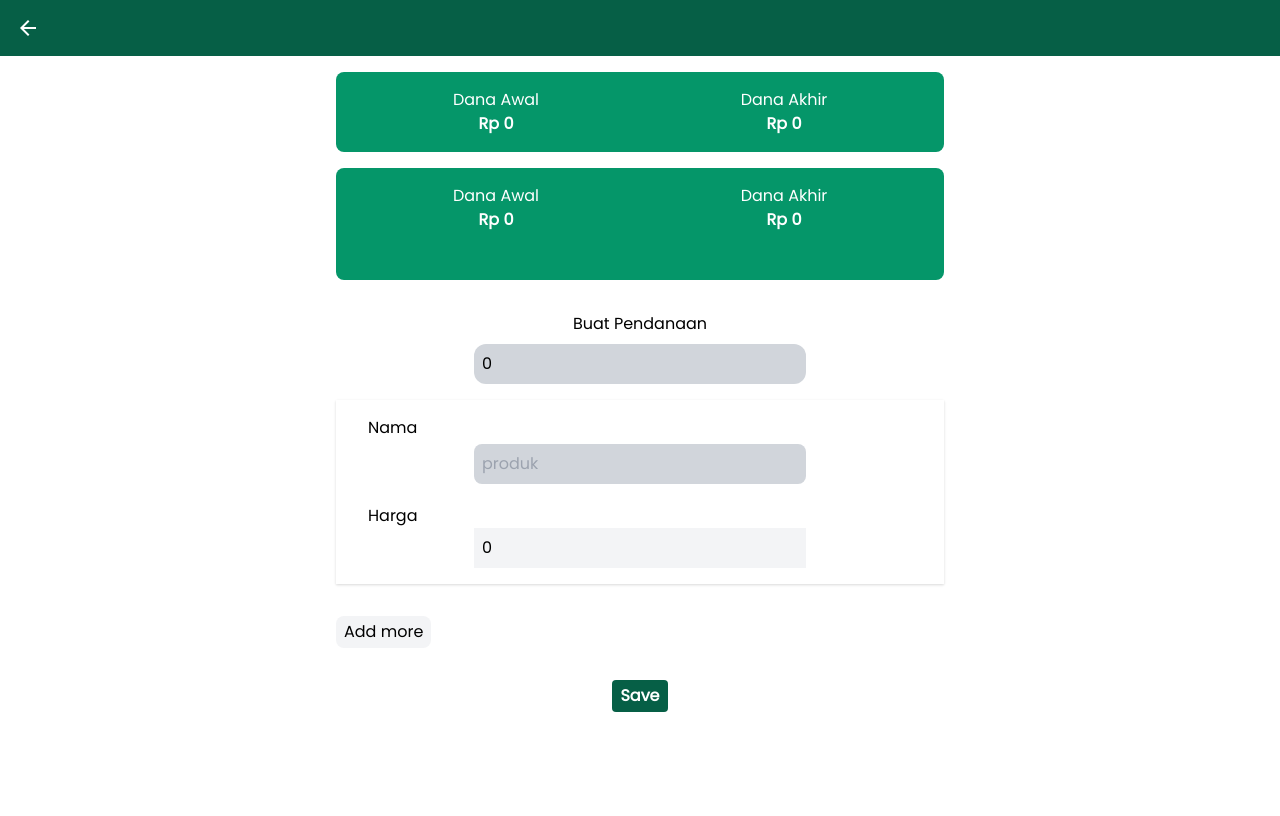
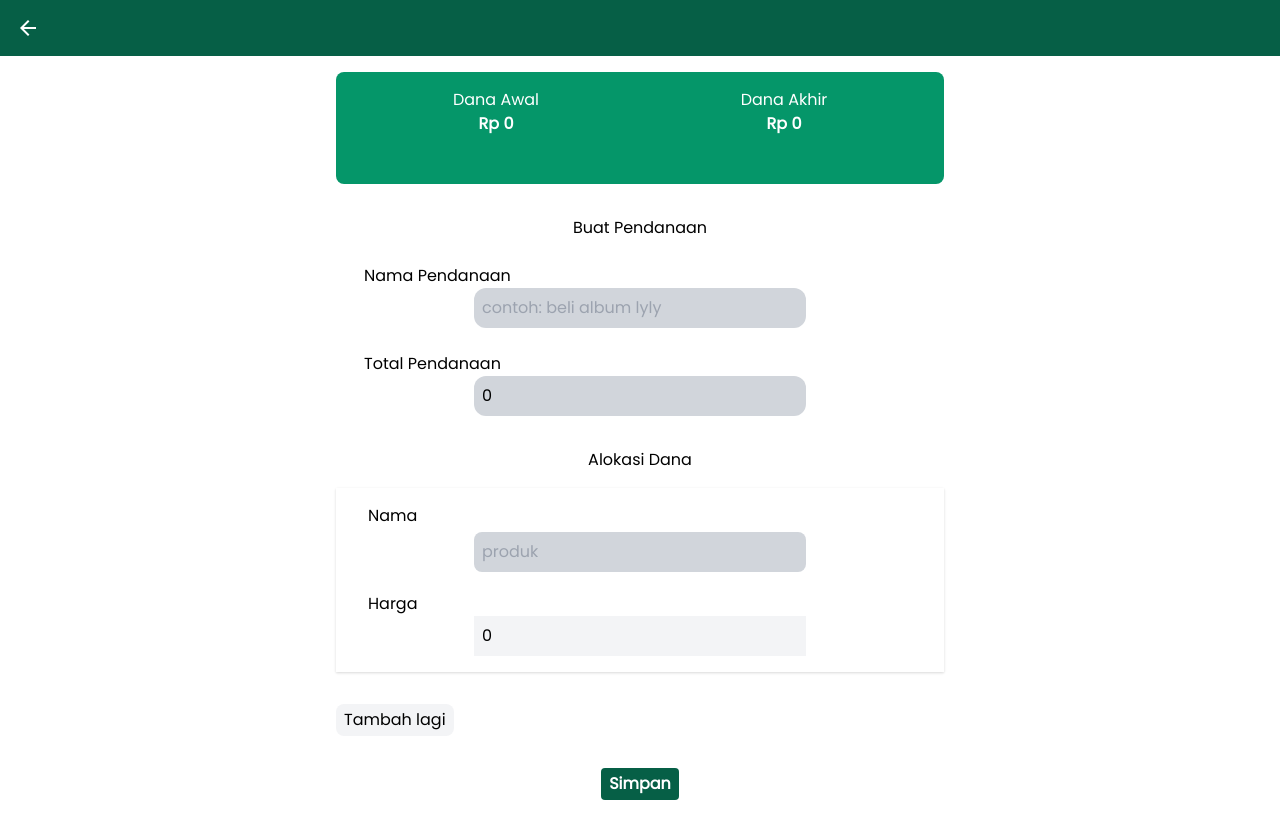
Before and after one commit to JenabB/react-alokasi-dana, a React (Create React App) app: page /create in a window 1280 px wide. Built offline with nearby package versions, Linux system fonts and the light colour scheme; the HTML template or start-up script is replaced by a standard one.

Commit message:
initial history

```diff
--- a/package.json
+++ b/package.json
@@ -7,6 +7,7 @@
     "@testing-library/jest-dom": "^5.14.1",
     "@testing-library/react": "^11.2.7",
     "@testing-library/user-event": "^12.8.3",
+    "moment": "^2.29.1",
     "react": "^17.0.2",
     "react-dom": "^17.0.2",
     "react-router-dom": "^5.2.0",
--- a/src/Navigation.js
+++ b/src/Navigation.js
@@ -1,6 +1,7 @@
 import React from "react";
 import { BrowserRouter as Router, Switch, Route } from "react-router-dom";
 import CreatePendanaan from "./pages/CreatePendanaan";
+import DanaDetail from "./pages/DanaDetail";
 import Home from "./pages/Home";
 
 export default function Navigation() {
@@ -9,34 +10,10 @@ export default function Navigation() {
       <div>
         <Switch>
           <Route exact path="/" component={Home} />
-          <Route path="/about">
-            <About />
-          </Route>
           <Route path="/create" component={CreatePendanaan} />
-          <Route path="/dashboard">
-            <Dashboard />
-          </Route>
+          <Route path="/pendanaan/:id" component={DanaDetail} />
         </Switch>
       </div>
     </Router>
   );
 }
-
-// You can think of these components as "pages"
-// in your app.
-
-function About() {
-  return (
-    <div>
-      <h2>About</h2>
-    </div>
-  );
-}
-
-function Dashboard() {
-  return (
-    <div>
-      <h2>Dashboard</h2>
-    </div>
-  );
-}
--- a/src/context/GlobalState.js
+++ b/src/context/GlobalState.js
@@ -1,10 +1,13 @@
-import React, { createContext, useReducer } from "react";
+import React, { createContext, useReducer, useEffect } from "react";
 import Reducer from "./Reducer";
 
 const initialState = {
   totalAlokasiDana: localStorage.getItem("total-alokasi-dana")
     ? localStorage.getItem("total-alokasi-dana")
     : 0,
+  history: localStorage.getItem("history-pendanaan")
+    ? JSON.parse(localStorage.getItem("history-pendanaan"))
+    : [],
   danaAwal: 0,
   danaAkhir: 0,
   semuaProduk: [{ nama: "", harga: 0 }],
@@ -15,6 +18,14 @@ export const GlobalContext = createContext(initialState);
 
 export const GlobalProvider = (props) => {
   const [state, dispatch] = useReducer(Reducer, initialState);
+
+  useEffect(() => {
+    localStorage.setItem(
+      "total-alokasi-dana",
+      JSON.stringify(state.totalAlokasiDana)
+    );
+    localStorage.setItem("history-pendanaan", JSON.stringify(state.history));
+  }, [state]);
 
   function getTotalAlokasiDana(dana) {
     dispatch({
@@ -44,11 +55,20 @@ export const GlobalProvider = (props) => {
     });
   }
 
-  // function getSemuaProduk(dana) {
-  //   dispatch({
+  function getSemuaProduk(produk) {
+    dispatch({
+      type: "GET_SEMUA_PRODUK",
+      payload: produk,
+    });
+  }
 
-  //   })
-  // }
+  function setToHistory(dana) {
+    dispatch({
+      type: "SET_TO_HISTORY",
+      payload: dana,
+    });
+  }
+
   return (
     <GlobalContext.Provider
       value={{
@@ -57,10 +77,13 @@ export const GlobalProvider = (props) => {
         danaAkhir: state.danaAkhir,
         semuaProduk: state.semuaProduk,
         hargaProduk: state.hargaProduk,
+        history: state.history,
         getTotalAlokasiDana,
         getDanaAwal,
         getDanaAkhir,
         getHargaProduk,
+        getSemuaProduk,
+        setToHistory,
       }}
     >
       {props.children}
--- a/src/context/Reducer.js
+++ b/src/context/Reducer.js
@@ -25,6 +25,18 @@ export default (state, action) => {
         hargaProduk: action.payload,
       };
 
+    case "GET_SEMUA_PRODUK":
+      return {
+        ...state,
+        semuaProduk: action.payload,
+      };
+
+    case "SET_TO_HISTORY":
+      return {
+        ...state,
+        history: [action.payload, ...state.history],
+      };
+
     default:
       return state;
   }
--- /dev/null
+++ b/src/pages/DanaDetail.js
@@ -0,0 +1,15 @@
+import React, { useContext } from "react";
+
+import AppBarWithBackButton from "../components/AppBarWithBackButton";
+import { GlobalContext } from "../context/GlobalState";
+
+const DanaDetail = (props) => {
+  return (
+    <div>
+      <AppBarWithBackButton />
+      <h1>ini detail</h1>
+    </div>
+  );
+};
+
+export default DanaDetail;
--- a/src/pages/createPendanaan/Form.js
+++ b/src/pages/createPendanaan/Form.js
@@ -1,11 +1,9 @@
 import React, { useState, useEffect, useContext } from "react";
 // import Swal from "sweetalert2";
-import { formatRp } from "../../utils/formatRp";
 import { GlobalContext } from "../../context/GlobalState";
 
 const Form = () => {
-  const [semuaProduk, setSemuaProduk] = useState([{ nama: "", harga: 0 }]);
-
+  const [namaPendanaan, setNamaPendaan] = useState("");
   const {
     danaAwal,
     danaAkhir,
@@ -13,7 +11,14 @@ const Form = () => {
     getDanaAkhir,
     hargaProduk,
     getHargaProduk,
+    semuaProduk,
+    getSemuaProduk,
+    setToHistory,
   } = useContext(GlobalContext);
+
+  const handleNamaPendanaanChange = (e) => {
+    setNamaPendaan(e.target.value);
+  };
 
   const handleDanaChange = (e) => {
     getDanaAwal(parseInt(e.target.value));
@@ -25,18 +30,26 @@ const Form = () => {
 
     produks[index] = { ...produk, [e.target.name]: e.target.value };
 
-    setSemuaProduk(produks);
+    getSemuaProduk(produks);
   };
 
   const handleProdukSubmit = (e) => {
     e.preventDefault();
 
     getDanaAkhir(danaAwal);
-    setSemuaProduk([...semuaProduk, { nama: "", harga: 0 }]);
+    getSemuaProduk([...semuaProduk, { nama: "", harga: 0 }]);
   };
 
   const save = () => {
     console.log(semuaProduk);
+    setToHistory({
+      id: "_" + Math.random().toString(36).substr(2, 9),
+      createdAt: new Date(),
+      namaPendanaan: namaPendanaan,
+      danaAwal: danaAwal,
+      danaAkhir: danaAkhir,
+      semuaProduk: semuaProduk,
+    });
   };
 
   useEffect(() => {
@@ -53,46 +66,18 @@ const Form = () => {
 
   return (
     <div>
-      {/* menampilkan dana */}
-      <div className="bg-green-600 text-center text-white  m-4 p-4 rounded-lg">
-        <div className="grid grid-cols-2">
-          <div>
-            <h1>Dana Awal</h1>
-            <h1 className="font-bold">{formatRp(danaAwal)}</h1>
-          </div>
-          <div>
-            <h1>Dana Akhir</h1>
-            <h1 className="font-bold">{formatRp(danaAkhir)}</h1>
-          </div>
-        </div>
-
-        <div className="mt-8 text-center">
-          {hargaProduk !== 0 && semuaProduk.length !== 0 ? (
-            <div className="bg-green-900 rounded-lg px-2 py-3">
-              <table className="table-fixed w-full">
-                <tr>
-                  <th className="w-1/4">No.</th>
-                  <th className="w-2/4">Nama</th>
-                  <th className="w-2/4">Harga</th>
-                </tr>
-                {semuaProduk.map((product, index) => (
-                  <tr key={index}>
-                    <td>{semuaProduk.indexOf(product) + 1}</td>
-                    <td width="300px">{product.nama}</td>
-                    <td>{formatRp(product.harga)}</td>
-                  </tr>
-                ))}
-              </table>
-            </div>
-          ) : (
-            ""
-          )}
-        </div>
-      </div>
-
       <div className="p-4">
         <div className="text-center">
-          <h4 className="text-muted mb-2">Buat Pendanaan</h4>
+          <h4 className="text-muted mb-6">Buat Pendanaan</h4>
+          <h1 className="text-left ml-7">Nama Pendanaan</h1>
+          <input
+            type="text"
+            className="p-2 mb-6 rounded-xl bg-gray-300"
+            placeholder="contoh: beli album lyly"
+            value={namaPendanaan}
+            onChange={handleNamaPendanaanChange}
+          />
+          <h1 className="text-left ml-7">Total Pendanaan</h1>
           <input
             className="p-2 rounded-xl bg-gray-300"
             type="number"
@@ -103,6 +88,7 @@ const Form = () => {
         </div>
 
         <div className="text-center">
+          <h1 className="mt-8">Alokasi Dana</h1>
           {semuaProduk.length > 0 ? (
             semuaProduk.map((produk, index) => (
               <div key={index} className="my-4 shadow p-4">
@@ -140,7 +126,7 @@ const Form = () => {
           className="my-4 bg-gray-100 px-2 py-1 rounded-lg"
           onClick={handleProdukSubmit}
         >
-          Add more
+          Tambah lagi
         </button>
         <br />
         <div className="text-center mt-4">
@@ -148,7 +134,7 @@ const Form = () => {
             className="bg-green-800 text-white font-bold px-2 py-1 rounded"
             onClick={save}
           >
-            Save
+            Simpan
           </button>
         </div>
       </div>
--- a/src/pages/createPendanaan/Header.js
+++ b/src/pages/createPendanaan/Header.js
@@ -3,10 +3,11 @@ import { GlobalContext } from "../../context/GlobalState";
 import { formatRp } from "../../utils/formatRp";
 
 const Header = () => {
-  const { danaAwal, danaAkhir } = useContext(GlobalContext);
+  const { danaAwal, danaAkhir, hargaProduk, semuaProduk } =
+    useContext(GlobalContext);
 
   return (
-    <div className="bg-green-600 text-center text-white  m-4 p-4 rounded-lg">
+    <div className="bg-green-600 sticky top-4 z-10 text-center text-white  m-4 p-4 rounded-lg">
       <div className="grid grid-cols-2">
         <div>
           <h1>Dana Awal</h1>
@@ -17,6 +18,28 @@ const Header = () => {
           <h1 className="font-bold">{formatRp(danaAkhir)}</h1>
         </div>
       </div>
+      <div className="mt-8 text-center">
+        {hargaProduk !== 0 && semuaProduk.length !== 0 ? (
+          <div className="bg-green-900 rounded-lg px-2 py-3">
+            <table className="table-fixed w-full">
+              <tr>
+                <th className="w-1/4">No.</th>
+                <th className="w-2/4">Nama</th>
+                <th className="w-2/4">Harga</th>
+              </tr>
+              {semuaProduk.map((product, index) => (
+                <tr key={index}>
+                  <td>{semuaProduk.indexOf(product) + 1}</td>
+                  <td width="300px">{product.nama}</td>
+                  <td>{formatRp(product.harga)}</td>
+                </tr>
+              ))}
+            </table>
+          </div>
+        ) : (
+          ""
+        )}
+      </div>
     </div>
   );
 };
--- a/src/pages/home/History.js
+++ b/src/pages/home/History.js
@@ -1,13 +1,44 @@
-import React from "react";
+import React, { useContext } from "react";
+import { Link } from "react-router-dom";
+import moment from "moment";
+import { GlobalContext } from "../../context/GlobalState";
 
 const History = () => {
+  const { history } = useContext(GlobalContext);
+  console.log(history);
   return (
     <div className="m-4 rounded-xl p-4 w-full mx-auto">
       <h1>History</h1>
       <hr />
-      <div className="m-4">
-        <h1>Tidak ada sejarah alokasi</h1>
-      </div>
+      {history.length > 0 ? (
+        <div>
+          {history.map((h, i) => (
+            <div key={i} className="p-4 m-4 shadow-lg rounded-lg">
+              <Link to={`pendanaan/${h.id}`}>
+                <h1 className="text-green-800 font-bold text-lg">
+                  {h.namaPendanaan}
+                </h1>
+
+                <div className="grid grid-cols-2 mt-2 mb-2">
+                  <div>
+                    <h1>Dana awal</h1>
+                    <h1>{h.danaAwal}</h1>
+                  </div>
+                  <div>
+                    <h1>Dana akhir</h1>
+                    <h1>{h.danaAkhir}</h1>
+                  </div>
+                </div>
+                <p className="text-gray-400">{moment(h.createdAt).fromNow()}</p>
+              </Link>
+            </div>
+          ))}
+        </div>
+      ) : (
+        <div className="m-4">
+          <h1>Tidak ada sejarah alokasi</h1>
+        </div>
+      )}
     </div>
   );
 };
```
Also changed, not shown: 1 other file (tests, documents, lock files or other folders).
